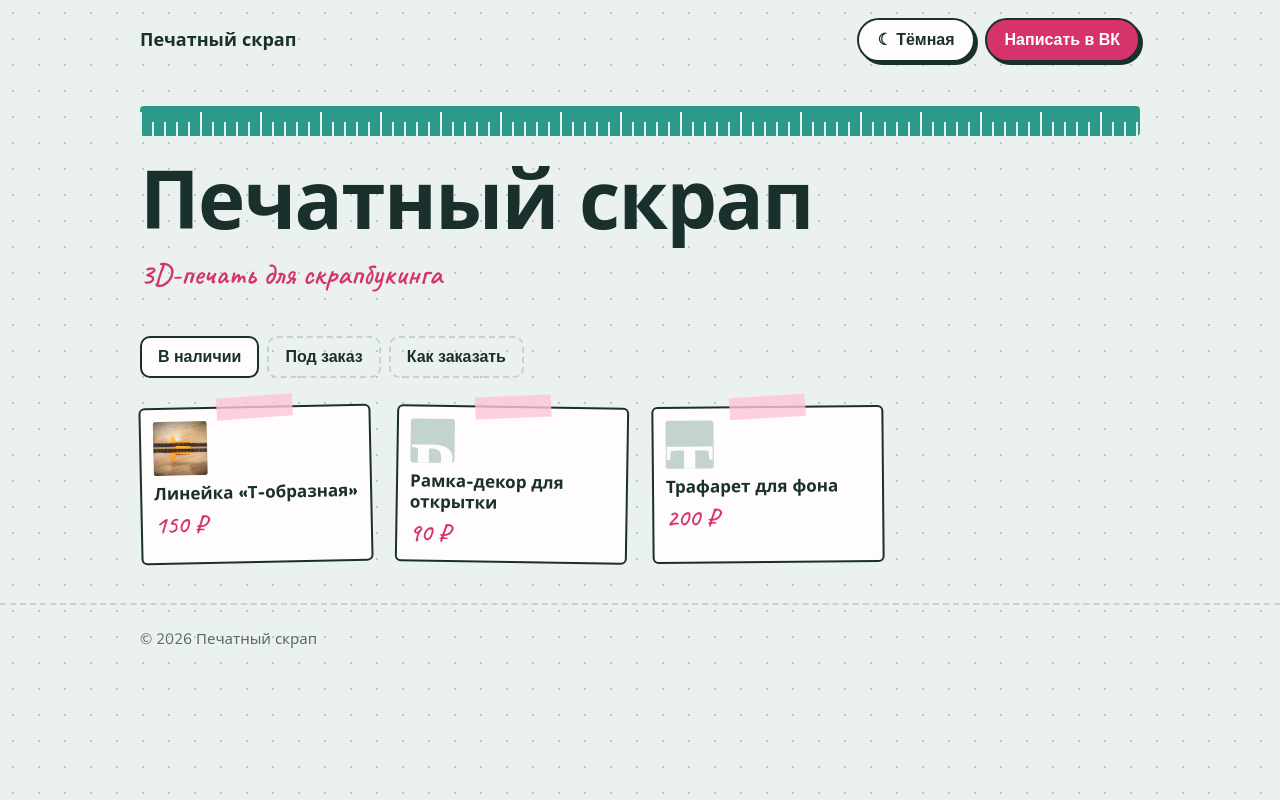
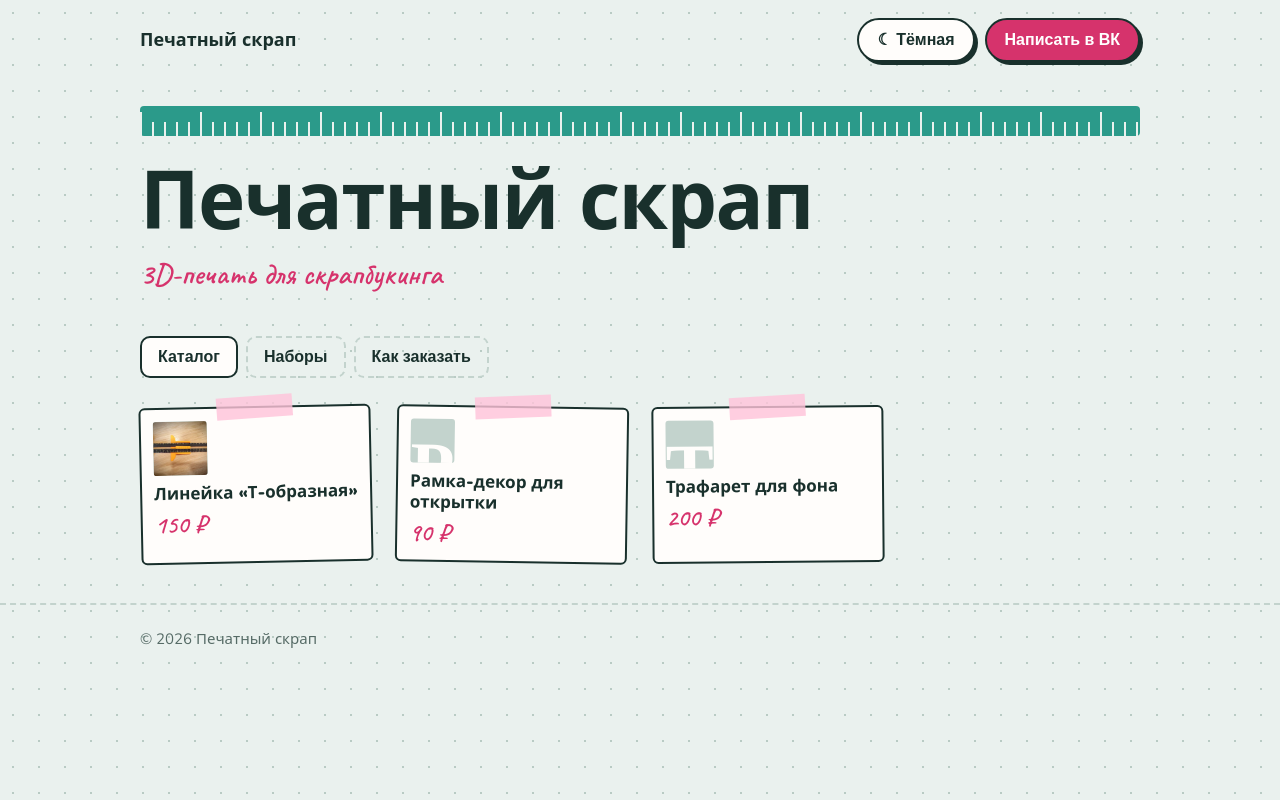
Before and after one commit to lunslyy/pechatny-Skrap, a plain HTML site: page index.html in a window 1280 px wide. Drawn offline with nearby package versions, Linux system fonts and the light colour scheme.

Commit message:
Update index.html

```diff
--- a/index.html
+++ b/index.html
@@ -86,8 +86,8 @@ dialog[open]{animation:fade .25s both}
     <p class="tag" id="tag"></p>
   </div>
   <nav role="tablist" id="tabs">
-    <button role="tab" data-t="in">В наличии</button>
-    <button role="tab" data-t="pre">Под заказ</button>
+    <button role="tab" data-t="in">Каталог</button>
+    <button role="tab" data-t="pre">Наборы</button>
     <button role="tab" data-t="how">Как заказать</button>
   </nav>
   <section id="p-in" class="grid"></section>
```
